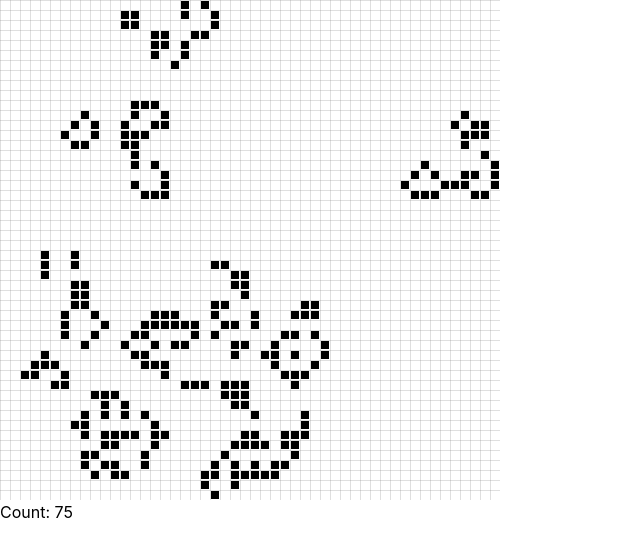
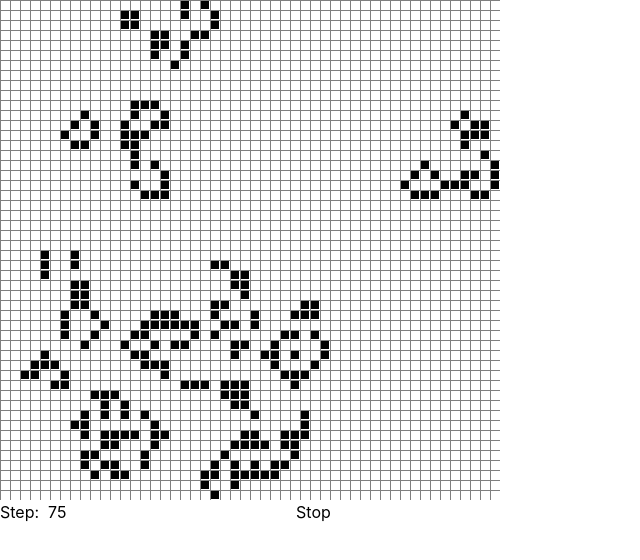
Before and after one commit to daltojohnso/conway, a React (Create React App) app: page / in a window 1280 px wide. Shown: the top 560 px of the page, without its empty margins (0-640 px from the left). Built offline with nearby package versions, Linux system fonts and the light colour scheme; the HTML template or start-up script is replaced by a standard one.

Commit message:
Add click/drag cell flip situation

```diff
--- a/src/App.js
+++ b/src/App.js
@@ -1,41 +1,53 @@
-import React, {useState, useEffect} from 'react';
-import {CanvasGrid} from './Grid';
+import React, { useState, useEffect, useCallback} from "react";
+import Config from "./Config";
+import { CanvasGrid } from "./Grid";
 
 let size = 50;
 const initialMatrix = buildRandomMatrix(size);
 
 function App() {
   const [matrix, setMatrix] = useState(initialMatrix);
-  const [count, setCount] = useState(0);
+  const [stepCount, setStepCount] = useState(0);
+  const [stopped, setStopped] = useState(false);
 
   useEffect(() => {
     const interval = setInterval(() => {
+      if (stopped) return;
       const nextMatrix = buildNextMatrix(matrix);
       setMatrix(nextMatrix);
-      setCount(count + 1);
+      setStepCount(stepCount + 1);
     }, 100);
 
     return () => clearInterval(interval);
-  });
+    });
+
+  const onConfigChange = ({ stopped, stepCount }) => {
+    setStopped(stopped);
+    setStepCount(stepCount);
+  };
+
+  const onFlip = useCallback((i, j) => {
+      setMatrix(buildNextMatrix(matrix, flip(i, j)));
+  }, [matrix]);
 
   return (
     <main className="w-screen h-screen">
-      <CanvasGrid matrix={matrix} />
-      <div>Count: {count}</div>
+      <CanvasGrid matrix={matrix} flip={onFlip} />
+      <Config config={{ stepCount, stopped }} onChange={onConfigChange} />
     </main>
-  )
+  );
 }
 
 export default App;
 
-function buildRandomMatrix (size) {
+function buildRandomMatrix(size) {
   const matrix = [];
   for (let i = 0; i < size; i++) {
     const row = [];
     matrix.push(row);
 
     for (let j = 0; j < size; j++) {
-      const state = Math.random() > .66;
+      const state = Math.random() > 0.66;
       row.push(state);
     }
   }
@@ -43,7 +55,17 @@ function buildRandomMatrix (size) {
   return matrix;
 }
 
-function buildNextMatrix (matrix) {
+function flip (i, j) {
+    return (x, y, matrix) => {
+        if (i === x && j === y) {
+            return !matrix[x][y];
+        } else {
+             return matrix[x][y];
+        }
+    }
+}
+
+function buildNextMatrix(matrix, getCellState = nextCell) {
   const l = matrix.length;
   const l2 = matrix[0].length;
   const newMatrix = [];
@@ -51,7 +73,7 @@ function buildNextMatrix (matrix) {
     const row = [];
     newMatrix.push(row);
     for (let j = 0; j < l2; j++) {
-      const state = nextCell(i, j, matrix);
+      const state = getCellState(i, j, matrix);
       row.push(state);
     }
   }
@@ -59,7 +81,7 @@ function buildNextMatrix (matrix) {
   return newMatrix;
 }
 
-function nextCell (i, j, matrix) {
+function nextCell(i, j, matrix) {
   const currentState = matrix[i][j];
   const num = countNeighbors(i, j, matrix);
 
@@ -69,12 +91,14 @@ function nextCell (i, j, matrix) {
   // Any dead cell with exactly three live neighbours becomes a live cell, as if by reproduction.
 
   // return currentState ? (num === 2 || num === 3) : num === 3;
-  const newState = currentState ? (num === 2 || num === 3) : (num === 3 || (num === 2 && Math.random() > .99));
+  const newState = currentState
+    ? num === 2 || num === 3
+    : num === 3 || (num === 2 && Math.random() > 0.99);
   // return Math.random() > .999 ? !newState : newState;
   return newState;
 }
 
-function countNeighbors (i, j, matrix) {
+function countNeighbors(i, j, matrix) {
   const l = matrix.length;
   const l2 = matrix[i].length;
   const yIndices = [i - 1, i, i + 1].filter(num => num >= 0 && num < l);
--- /dev/null
+++ b/src/Config.js
@@ -0,0 +1,28 @@
+import React from 'react';
+
+const Config = ({
+    config: {
+        stopped,
+        stepCount
+    },
+    onChange
+}) => {
+    const onClick = e => {
+        e.preventDefault();
+        onChange({stopped: !stopped, stepCount});
+    };
+
+    return (
+        <form className="">
+            <label>
+                Step:&nbsp;&nbsp;
+                <input type="number" readOnly value={stepCount} />
+            </label>
+            <button onClick={onClick} className="">
+                {stopped ? 'Start' : 'Stop'}
+            </button>
+        </form>
+    )
+}
+
+export default Config;
--- a/src/Grid.js
+++ b/src/Grid.js
@@ -1,7 +1,7 @@
-import React, {useRef, useEffect} from 'react';
+import React, {useRef, useEffect, useState, useCallback} from 'react';
 import Cell from './Cell';
 
-const Grid = ({matrix}) => {
+export const DivGrid = ({matrix}) => {
   const grid = matrix.map((row, i) => {
     return (
       <div className="flex flex-row" key={i}>
@@ -12,35 +12,73 @@ const Grid = ({matrix}) => {
   return <div className="flex flex-col">{grid}</div>;
 };
 
-export default Grid;
-
 const gridlines = `<svg width="100%" height="100%" xmlns="http://www.w3.org/2000/svg">
      <defs>
         <pattern id="smallGrid" width="10" height="10" patternUnits="userSpaceOnUse">
             <path d="M 10 0 L 0 0 0 10" fill="none" stroke="gray" stroke-width="0.5" />
         </pattern>
-        <pattern id="grid" width="80" height="80" patternUnits="userSpaceOnUse">
-            <rect width="80" height="80" fill="url(#smallGrid)" />
-            <path d="M 80 0 L 0 0 0 80" fill="none" stroke="gray" stroke-width="1" />
-        </pattern>
     </defs>
     <rect width="100%" height="100%" fill="url(#smallGrid)" />
 </svg>`;
 
-export const CanvasGrid = ({matrix}) => {
+export const CanvasGrid = ({matrix, flip}) => {
     const canvasRef = useRef(null);
+    const [xy, setXY] = useState([-1, -1]);
+    const [isClicking, setIsClicking] = useState(false);
+
     useEffect(() => {
+        const canvas = canvasRef.current;
         const img = new Image();
         const svg = new Blob([gridlines], { type: 'image/svg+xml;charset=utf-8' });
         const url = window.URL.createObjectURL(svg);
         img.src = url;
-        img.onload = function () {
-            const ctx = canvasRef.current.getContext('2d');
+        img.onload = () => {
+            const ctx = canvas.getContext('2d');
             ctx.drawImage(img, 0, 0);
             window.URL.revokeObjectURL(url);
         }
+    });
 
+    const onMousedown = useCallback(e => {
+        setIsClicking(true);
+        const {pageX, pageY} = e;
+        const x = pageX / 10 | 0;
+        const y = pageY / 10 | 0;
+        setXY([x, y]);
+        flip(x, y);
+    }, [flip]);
+
+    const onMouseover = useCallback(e => {
+        if (!isClicking) return;
+
+        const {pageX, pageY} = e;
+        const x = pageX / 10 | 0;
+        const y = pageY / 10 | 0;
+        const [X, Y] = xy;
+        if (x !== X || y !== Y) {
+            setXY([x, y]);
+            flip(x, y);
+        }
+    }, [flip, isClicking, xy]);
+
+    const onMouseup = useCallback(() => {
+        setIsClicking(false);
+        setXY([-1, -1]);
     }, []);
+
+    useEffect(() => {
+        const canvas = canvasRef.current;
+        canvas.addEventListener('mousedown', onMousedown);
+        canvas.addEventListener('mousemove', onMouseover);
+        document.addEventListener('mouseup', onMouseup);
+
+        return () => {
+            canvas.removeEventListener('mousedown', onMousedown);
+            canvas.removeEventListener('mousemove', onMouseover);
+            document.removeEventListener('mouseup', onMouseup);
+        }
+
+    })
 
     useEffect(() => {
         const ctx = canvasRef.current.getContext('2d');
```
